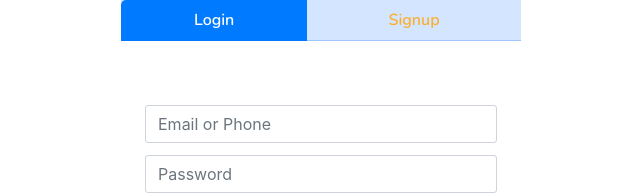
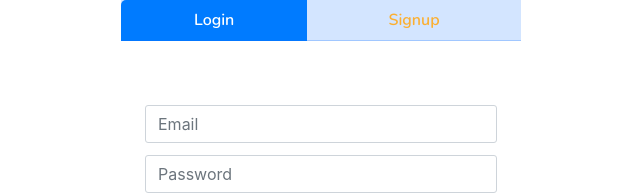
Before and after one commit to tridominh/PartyFrontend, a React (Create React App) app: page /login in a window 1280 px wide. Shown: the top 195 px of the page, without its empty margins (319-959 px from the left). Built offline with nearby package versions, Linux system fonts and the light colour scheme.

Commit message:
fix something in login and change local host

```diff
--- a/src/Pages/Login.jsx
+++ b/src/Pages/Login.jsx
@@ -51,8 +51,8 @@
     const handleSubmit = async e => {
         e.preventDefault();
         const user = await loginUser({
-          email,
-          password
+           email,
+           password
         });
         if(!user) return;
         setToken(user.token);
@@ -133,7 +133,7 @@
 
                   <div className="login-form form px-4 pt-5">
                     <form onSubmit={handleSubmit}>
-                    <input type="text" name="" className="form-control" placeholder="Email or Phone" onChange={(e) => setEmail(e.target.value)}/>
+                    <input type="text" name="" className="form-control" placeholder="Email" onChange={(e) => setEmail(e.target.value)}/>
 
                     <input type="password" name="" className="form-control" placeholder="Password" onChange={(e) => setPassword(e.target.value)}/>
                     {errorMessage && <div className='text-danger'>{errorMessage}</div>}
--- a/src/Services/getEndpoint.js
+++ b/src/Services/getEndpoint.js
@@ -1,3 +1,3 @@
 export default function getEndpoint() {
-    return "http://localhost:5176";
+    return "https://localhost:7242";
 }
```
